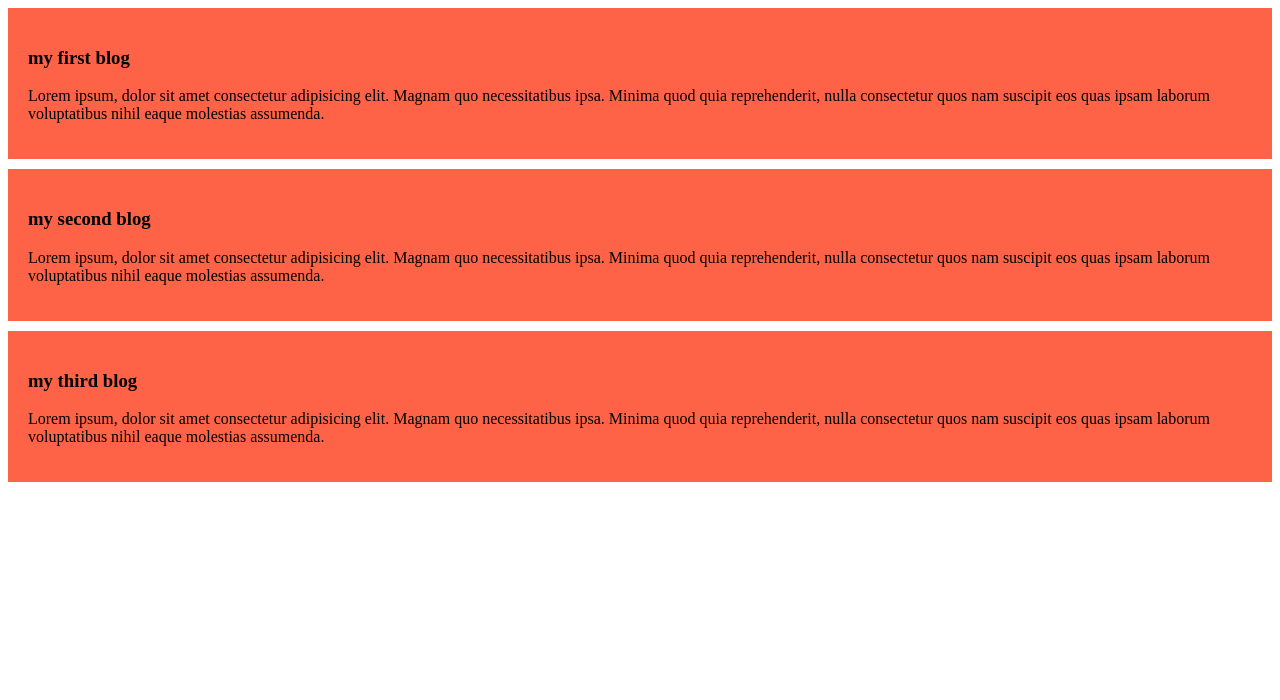
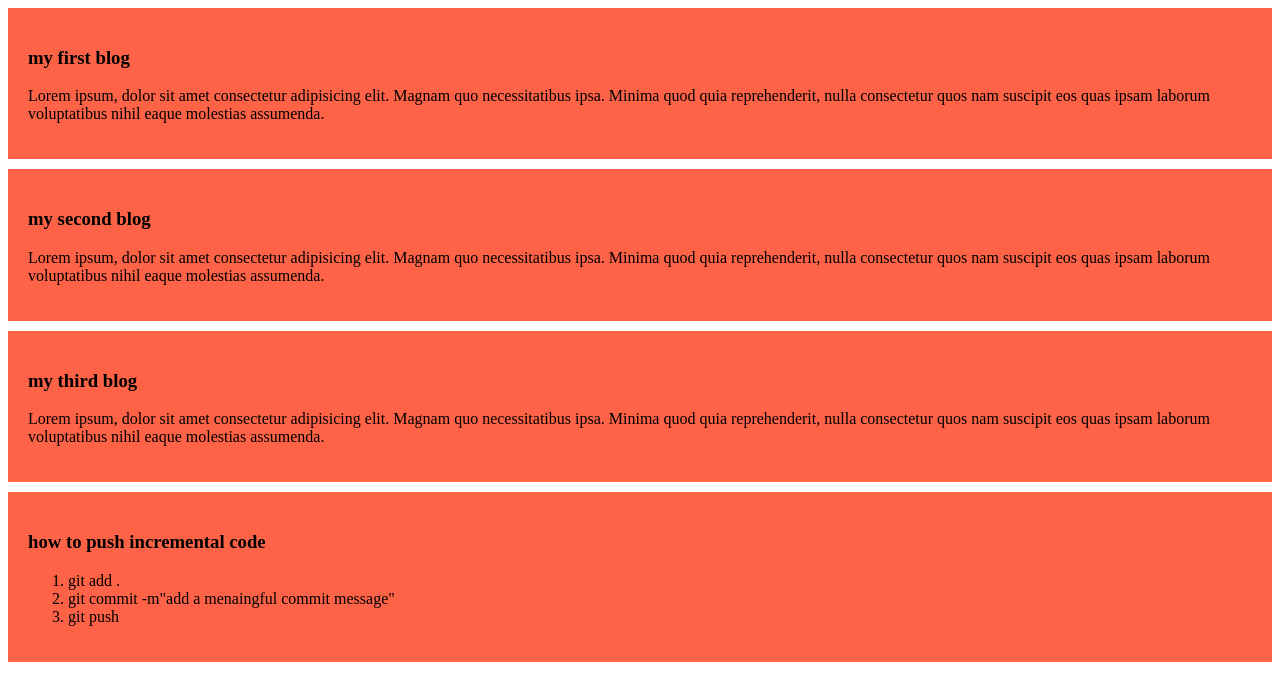
Before and after one commit to Cpaul5/my-first-website, a plain HTML site: page index.html in a window 1280 px wide. Drawn offline with Linux system fonts and the light colour scheme.

Commit message:
added a list code

```diff
--- a/index.html
+++ b/index.html
@@ -19,5 +19,13 @@
     <h3> my third blog</h3>
     <p>Lorem ipsum, dolor sit amet consectetur adipisicing elit. Magnam quo necessitatibus ipsa. Minima quod quia reprehenderit, nulla consectetur quos nam suscipit eos quas ipsam laborum voluptatibus nihil eaque molestias assumenda.</p>
   </div>
+  <div>
+    <h3>how to push incremental code</h3>
+    <ol>
+        <li>git add .</li>
+        <li>git commit -m"add a menaingful commit message"</li>
+        <li>git push</li>
+    </ol>
+  </div>
 </body>
 </html>
```
